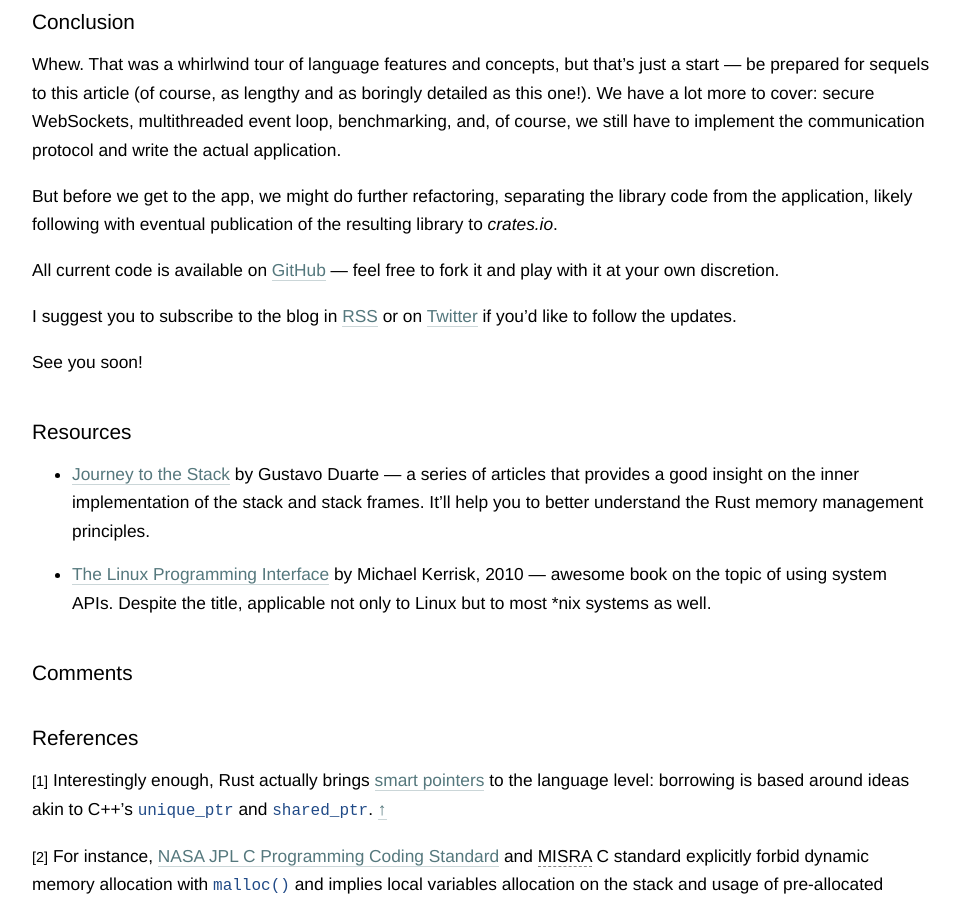
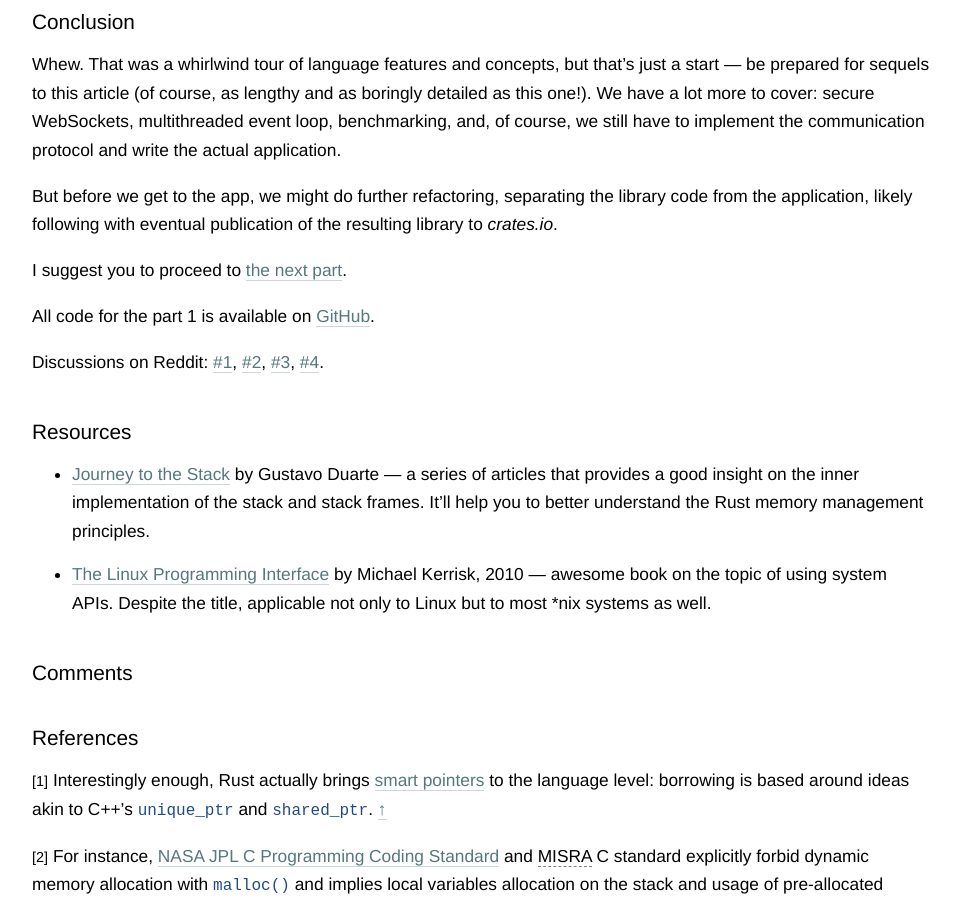
Before and after one commit to nbaksalyar/nbaksalyar.github.io, a Jekyll site: the page built from _posts/2015-07-10-writing-chat-in-rust.md, in a window 1280 px wide and 900 px high, scrolled down 28869 px. Shown: the whole window, without its empty margins (158-1118 px from the left). Built offline with Jekyll 4.4.1, drawn with Linux system fonts in a browser that asks for light colours; comment, search, counter and statistics services are not loaded.

Commit message:
Add ref to part 2 & links to Reddit discussions

```diff
--- a/_posts/2015-07-10-writing-chat-in-rust.md
+++ b/_posts/2015-07-10-writing-chat-in-rust.md
@@ -1068,11 +1068,11 @@ Whew. That was a whirlwind tour of language features and concepts, but that's ju
 
 But before we get to the app, we might do further refactoring, separating the library code from the application, likely following with eventual publication of the resulting library to *crates.io*.
 
-All current code is available on [GitHub](https://github.com/nbaksalyar/rust-chat/tree/part-1)&nbsp;&mdash;&nbsp;feel free to fork it and play with it at your own discretion.
+I suggest you to proceed to <a href="/2015/11/09/rust-in-detail-2.html">the next part</a>.
 
-I suggest you to subscribe to the blog in [RSS](http://feeds.feedburner.com/NikitaBaksalyar) or on [Twitter](https://twitter.com/nbaksalyar) if you'd like to follow the updates.
+All code for the part 1 is available on [GitHub](https://github.com/nbaksalyar/rust-chat/tree/part-1).
 
-See you soon!
+Discussions on Reddit: [#1](https://www.reddit.com/r/programming/comments/3of35e/rust_in_detail_writing_scalable_chat_service_from/), [#2](https://www.reddit.com/r/rust/comments/3oczn3/rust_in_detail_writing_scalable_chat_service_from/), [#3](https://www.reddit.com/r/rust/comments/3oczn3/rust_in_detail_writing_scalable_chat_service_from/), [#4](https://www.reddit.com/r/programming/comments/3csjza/rust_in_detail_writing_scalable_chat_service_from/).
 
 ## Resources
 
```
